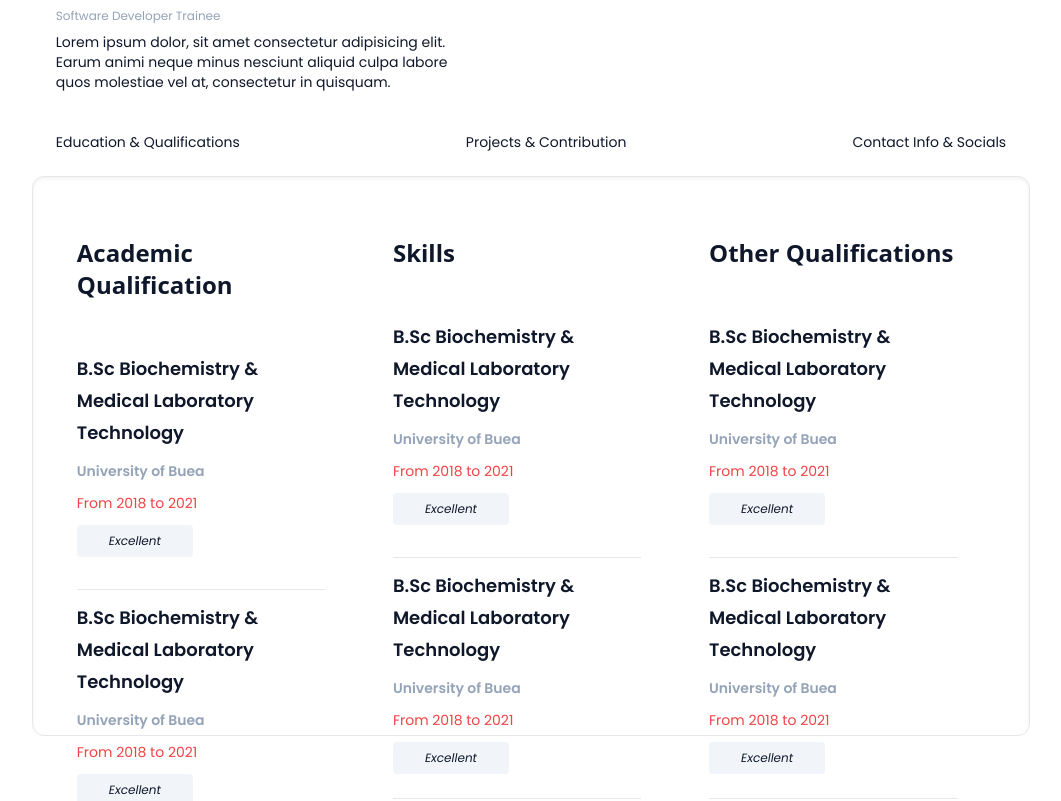
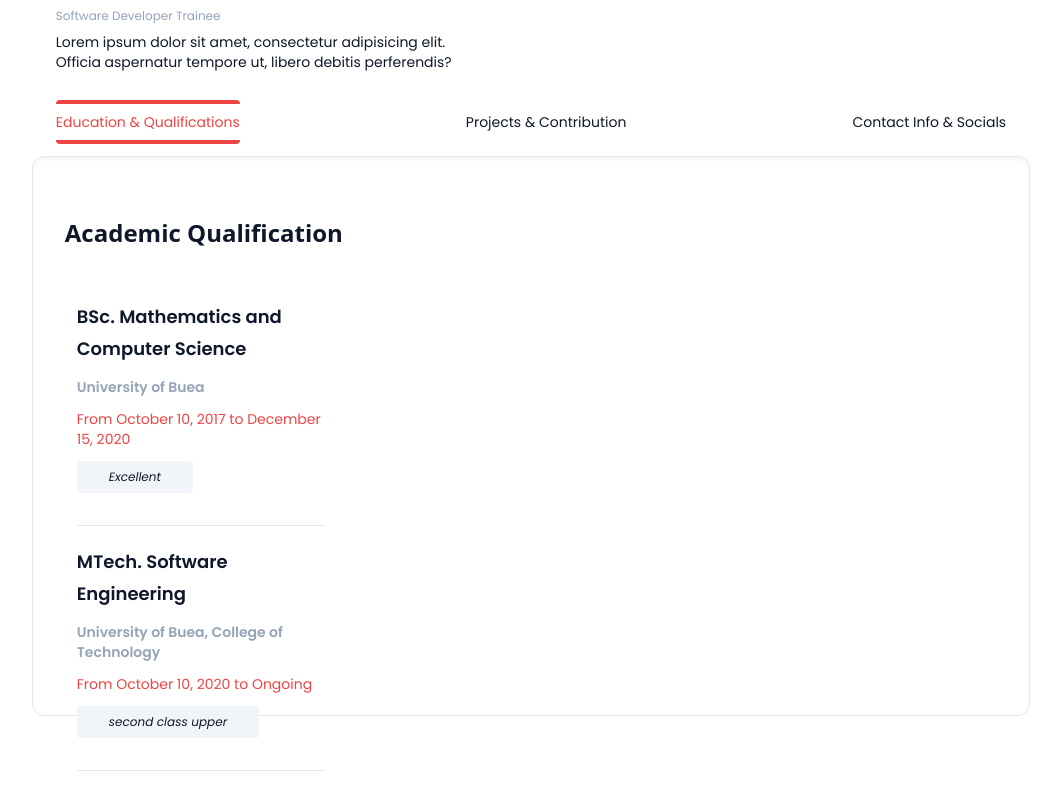
Before and after one commit to mbianou-bradon/iknite-portforlio-management-system, a React (Create React App) app: page /members/1 in a window 1280 px wide. Shown: the part 344-1145 px from the top of the page, without its empty margins (109-1170 px from the left). Built offline with nearby package versions, Linux system fonts and the light colour scheme.

Commit message:
Fixed routine and subrouting

```diff
--- a/src/App.tsx
+++ b/src/App.tsx
@@ -1,5 +1,4 @@
-import React from 'react';
-import { createBrowserRouter, Routes, Route, Outlet, RouterProvider } from 'react-router-dom';
+import { createBrowserRouter, Outlet, RouterProvider } from 'react-router-dom';
 import Home from './pages/Home';
 import Profile from './components/Profile';
 import Navbar from './components/Navbar';
@@ -38,7 +37,7 @@ const router = createBrowserRouter (
           children: [
             { path: '/members/:memberId', element: <Education />},
             { path: '/members/:memberId/contributions', element: <ProjectAndContribution />},
-            { path: '/members/:memberId /contact', element: <Contact />}
+            { path: '/members/:memberId/contact', element: <Contact />}
           ]
         },
 
--- a/src/components/Contact.tsx
+++ b/src/components/Contact.tsx
@@ -1,11 +1,34 @@
 import { MdEmail } from "react-icons/md"
 import {RiUserLocationFill} from "react-icons/ri"
 import {BsPhoneFill} from "react-icons/bs"
-import { FaFacebookF , FaTwitter, FaLinkedinIn } from "react-icons/fa"
-import { AiFillInstagram } from "react-icons/ai"
+import { FaFacebookF , FaTwitter, FaLinkedinIn, FaTiktok } from "react-icons/fa"
+import { AiFillGithub, AiFillInstagram } from "react-icons/ai"
+import { useParams } from "react-router-dom"
+import { members } from "../data2"
+import { ProfileType } from "../dataTypes"
 
 export default function Contact(){
 
+    const memberId = Number(useParams()['memberId']);
+
+    const person: ProfileType = members.filter(member =>member.id ===memberId)[0]
+
+    const contacts  = person.contacts
+    const emails = contacts?.emails
+    const phones = contacts?.phones
+    const addresses = contacts?.addresses
+
+    const social = person.mediaLinks
+    const facebook = social?.facebook
+    const linkedin = social?.linkedin
+    const twitter = social?.twitter
+    const github = social?.github
+    const instagram = social?.instagram
+    const tiktok = social?.tiktok
+
+
+
+    console.log(emails)
 
     return (
         <div className="grid grid-cols-1 md:grid-cols-2">
@@ -14,7 +37,20 @@ export default function Contact(){
                     <div className="text-3xl"><MdEmail/></div>
                     <div>
                         <h2>EMAIL ADDRESS</h2>
-                        <p>mbianoubradon@gmail.com</p>
+                            {emails &&
+                            <div>
+                            {
+                                emails.map((email, key) =>{
+                                    return (
+                                    <p key={key}>{email}</p>
+                                    )
+                                } )
+                            }
+                         </div>
+                        }
+
+
+
                     </div>
                 </div>
 
@@ -22,8 +58,17 @@ export default function Contact(){
                     <div className="text-3xl"><BsPhoneFill/></div>
                     <div>
                         <h2>PHONE NUMBER</h2>
-                        <p>+237 671 242 032</p>
-                        <p>+237 695 680 989</p>
+                        {phones &&
+                            <div>
+                            {
+                                phones.map((phone, key) =>{
+                                    return (
+                                    <p key={key}>{phone}</p>
+                                    )
+                                } )
+                            }
+                         </div>
+                        }
                     </div>
                 </div>
 
@@ -31,7 +76,17 @@ export default function Contact(){
                     <div className="text-3xl"><RiUserLocationFill/></div>
                     <div>
                         <h2>ADDRESS LINES</h2>
-                        <p>Miss Bright Street, Bomaka Buea</p>
+                        {addresses &&
+                            <div>
+                            {
+                                addresses.map((address, key) =>{
+                                    return (
+                                    <p key={key}>{address}</p>
+                                    )
+                                } )
+                            }
+                         </div>
+                        }
                     </div>
                 </div>
             </div>
@@ -40,22 +95,73 @@ export default function Contact(){
                 <h2 className="text-lg font-semibold">Social Media</h2>
                 <div className="text-xl lg:text-2xl flex items-center sm:justify-cente my-5  gap-5 [&>*]:w-fit [&>*]:cursor-pointer [&>*]:bg-violet-600 [&>*]:text-white [&>*:hover]:bg-white [&>*:hover]:text-violet-600 [&>*]:border [&>*]:border-violet-600 [&>*]:rounded-lg [&>*]:px-2 [&>*]:py-1">
                     {/* LinkedIn */}
+
+                    {
+                        social?.linkedin &&
                         <div>
+                            <a href={linkedin} target="_blank" rel="noopener noreferrer">
                             <FaLinkedinIn/>
+                            </a>
+
                         </div>
+                    }
+
+                    {/* Github */}
+
+                    {
+                        social?.github &&
+                        <div>
+                            <a href={github} target="_blank" rel="noopener noreferrer">
+                                <AiFillGithub/>
+                            </a>
+
+                        </div>
+                    }
+
+
 
                     {/* Facebook */}
+
+                    {
+                        social?.facebook &&
                         <div>
+                            <a href={facebook} target="_blank" rel="noopener noreferrer">
                             <FaFacebookF />
+                            </a>
+
                         </div>
+                    }
+
                     {/* Twitter */}
+                    {
+                        social?.twitter &&
                         <div>
+                            <a href={twitter} target="_blank" rel="noopener noreferrer">
                                 <FaTwitter />
+                            </a>
                         </div>
+                    }
                     {/* Instagram */}
+                    {
+                        social?.instagram &&
                         <div>
+                            <a href={instagram} target="_blank" rel="noopener noreferrer">
                                 <AiFillInstagram />
+                            </a>
                         </div>
+                    }
+
+                     {/* Tiktok */}
+                    {
+                        social?.tiktok &&
+                        <div>
+                            <a href={tiktok} target="_blank" rel="noopener noreferrer">
+                                <FaTiktok />
+                            </a>
+                        </div>
+                    }
+
+
                 </div>
 
                 <div className="rounded-lg mt-10 px-6 py-2 border border-violet-600 hover:text-white hover:bg-violet-800 active:scale-95 cursor-pointer w-fit "><h2>Message Me</h2></div>
--- a/src/components/Education.tsx
+++ b/src/components/Education.tsx
@@ -1,68 +1,41 @@
+import { useParams } from "react-router-dom";
+import { members } from "../data2";
+import { ProfileType } from "../dataTypes";
 
 
 
 export default function Education(){
 
+    const memberId = Number(useParams()['memberId']);
+    console.log("FROM EDUCATION: ",memberId)
+    const person: ProfileType = members.filter(member =>member.id ===memberId)[0]
+
+    const { education } = person
+
     return (
-        <div className="grid grid-cols-1 sm:grid-cols-2 md:grid-cols-3 gap-10 px-3">
         <div>
             <h2 className="mt-10 mb-4 sm:mb-8 font-bold text-xl sm:text-2xl font-sans">Academic Qualification</h2>
+            {
+                education?.map((degree, key) => {
+                    return (
+                        <div key={key} className="grid grid-cols-1 sm:grid-cols-2 md:grid-cols-3 gap-10 px-3">
+                            <div>
                                 <div className="w-[90%] [&>*]:border-b">
                                     <div className="w-full py-5">
-                        <h2 className="degree__name font-semibold text-lg leading-8">B.Sc Biochemistry & Medical Laboratory Technology</h2>
-                        <h4 className="institution text-sm text-slate-400 my-3 font-semibold">University of Buea</h4>
-                        <p className="year text-sm text-red-500">From 2018 to 2021</p>
-                        <div className="w-fit px-8 py-2 my-3 bg-slate-100 rounded italic text-xs"><h2>Excellent</h2></div>
+                                        <h2 className="degree__name font-semibold text-lg leading-8">{degree.degree}</h2>
+                                        <h4 className="institution text-sm text-slate-400 my-3 font-semibold">{degree.institution}</h4>
+                                        <p className="year text-sm text-red-500">From {degree.startDate} to {degree.endDate}</p>
+                                        <div className="w-fit px-8 py-2 my-3 bg-slate-100 rounded italic text-xs"><h2>{degree.remark}</h2></div>
                                     </div>
-                    <div className="w-full py-3">
-                        <h2 className="degree__name font-semibold text-lg leading-8">B.Sc Biochemistry & Medical Laboratory Technology</h2>
-                        <h4 className="institution text-sm text-slate-400 my-3 font-semibold">University of Buea</h4>
-                        <p className="year text-sm text-red-500">From 2018 to 2021</p>
-                        <div className="w-fit px-8 py-2 my-3 bg-slate-100 rounded italic text-xs"><h2>Excellent</h2></div>
                                 </div>
                             </div>
                         </div>
 
-            <div>
-               <h2 className="mt-10 mb-8 font-bold text-2xl font-sans">Skills</h2>
+                    )
+                }
+                )
+            }
 
-                <div className="w-[90%] [&>*]:border-b">
-                    <div className="w-full py-5">
-                        <h2 className="degree__name font-semibold text-lg leading-8">B.Sc Biochemistry & Medical Laboratory Technology</h2>
-                        <h4 className="institution text-sm text-slate-400 my-3 font-semibold">University of Buea</h4>
-                        <p className="year text-sm text-red-500">From 2018 to 2021</p>
-                        <div className="w-fit px-8 py-2 my-3 bg-slate-100 rounded italic text-xs"><h2>Excellent</h2></div>
-                    </div>
-
-                    <div className="w-full py-3">
-                        <h2 className="degree__name font-semibold text-lg leading-8">B.Sc Biochemistry & Medical Laboratory Technology</h2>
-                        <h4 className="institution text-sm text-slate-400 my-3 font-semibold">University of Buea</h4>
-                        <p className="year text-sm text-red-500">From 2018 to 2021</p>
-                        <div className="w-fit px-8 py-2 my-3 bg-slate-100 rounded italic text-xs"><h2>Excellent</h2></div>
-                    </div>
-                </div>
-            </div>
-
-
-            <div className="justify-self-center">
-                <h2 className="mt-10 mb-8 font-bold text-2xl font-sans">Other Qualifications</h2>
-
-                <div className="w-[90%] [&>*]:border-b">
-                    <div className="w-full py-5">
-                        <h2 className="degree__name font-semibold text-lg leading-8">B.Sc Biochemistry & Medical Laboratory Technology</h2>
-                        <h4 className="institution text-sm text-slate-400 my-3 font-semibold">University of Buea</h4>
-                        <p className="year text-sm text-red-500">From 2018 to 2021</p>
-                        <div className="w-fit px-8 py-2 my-3 bg-slate-100 rounded italic text-xs"><h2>Excellent</h2></div>
-                    </div>
-
-                    <div className="w-full py-3">
-                        <h2 className="degree__name font-semibold text-lg leading-8">B.Sc Biochemistry & Medical Laboratory Technology</h2>
-                        <h4 className="institution text-sm text-slate-400 my-3 font-semibold">University of Buea</h4>
-                        <p className="year text-sm text-red-500">From 2018 to 2021</p>
-                        <div className="w-fit px-8 py-2 my-3 bg-slate-100 rounded italic text-xs"><h2>Excellent</h2></div>
-                    </div>
-                </div>
-            </div>
         </div>
     )
 }
--- a/src/components/Profile.tsx
+++ b/src/components/Profile.tsx
@@ -1,22 +1,32 @@
-import {MdSummarize} from "react-icons/md"
-import { NavLink, Outlet } from "react-router-dom"
-import Contact from "./Contact"
-import Education from "./Education"
-import ProjectAndContribution from "./ProjectAndContribution"
+import {MdEmail, MdSummarize} from "react-icons/md"
+import {RiUserLocationFill} from "react-icons/ri"
+import {BsPhoneFill} from "react-icons/bs"
+import { FaFacebookF , FaTwitter, FaLinkedinIn } from "react-icons/fa"
+import { AiFillInstagram } from "react-icons/ai"
+import { NavLink, Outlet, useParams } from "react-router-dom"
+import { ProfileType } from "../dataTypes"
+import { members } from "../data2"
+
 
 export default function Profile(){
-     return(
+    const memberId = Number(useParams()['memberId']);
+
+    const person: ProfileType = members.filter(member =>member.id ===memberId)[0]
+    console.log("From profile:",person)
+
+    return(
         <div className="w-full xl:min-h-screen lg:mb-20">
                <div className="w-[95%] md:w-[80%] mx-auto">
                     <div className="py-4 rounded-lg bg-purple-60">
                          <div className="w-full h-[10rem] bg-red-500 rounded relative">
-                              <div className="w-40 h-40 bg-violet-800 rounded-full border border-violet-800 absolute left-[5%] -bottom-10"><img src="" alt="" /></div>
+                                <img src={person.coverImage} alt="" className="w-full h-full rounded aspect-video object-cover object-center"/>
+                              <div className="w-40 h-40 bg-violet-800 rounded-full border border-violet-800 absolute left-[5%] -bottom-10"><img src={person.profileImage} alt="" className="rounded-full object-center object-cover"/></div>
                          </div>
                          <div className="mt-14 px-6">
                               <div className="member_profile">
-                                   <h2 className="member__name flex items-center text-3xl font-bold my-1">Mbianou Bradon<span className=""><MdSummarize /></span></h2>
-                                   <p className="member__position text-slate-400 text-xs mb-2">Software Developer Trainee</p>
-                                   <p className=" w-full md:w-[45%] text-xs sm:text-sm">Lorem ipsum dolor, sit amet consectetur adipisicing elit. Earum animi neque minus nesciunt aliquid culpa labore quos molestiae vel at, consectetur in quisquam.</p>
+                                   <h2 className="member__name flex items-center text-3xl font-bold my-1">{person.name}<span className="cursor-pointer"><MdSummarize /></span></h2>
+                                   <p className="member__position text-slate-400 text-xs mb-2">{person.dept} {person.level}</p>
+                                   <p className=" w-full md:w-[45%] text-xs sm:text-sm">{person.bio}</p>
                               </div>
 
                               <div>
@@ -28,9 +38,9 @@ export default function Profile(){
                     </div>
                     <div>
                          <ul className="px-6 my-4 flex items-center justify-between [&>*]:py-2 text-xs sm:text-sm">
-                              <li><NavLink to='/members/profile' className={({isActive}) => isActive? "border-y-4 border-red-500 rounded text-red-500 py-2" : "border-y-4 border-transparent text-slate-900"} end={true}>Education <span className="hidden md:inline">& Qualifications</span></NavLink></li>
-                              <li><NavLink to='/members/profile/contributions' className={({isActive}) => isActive? "border-y-4 border-red-500 rounded text-red-500 py-2" : "border-y-4 border-transparent text-slate-900"}>Projects <span className="hidden md:inline">& Contribution</span></NavLink></li>
-                              <li><NavLink to='/members/profile/contact' className={({isActive}) => isActive? "border-y-4 border-red-500 rounded text-red-500 py-2" : "border-y-4 border-transparent text-slate-900"}>Contact Info <span className="hidden md:inline">& Socials</span></NavLink></li>
+                              <li><NavLink to={"/members/"+ person.id} className={({isActive}) => isActive? "border-y-4 border-red-500 rounded text-red-500 py-2" : "border-y-4 border-transparent text-slate-900"} end={true}>Education <span className="hidden md:inline">& Qualifications</span></NavLink></li>
+                              <li><NavLink to={'/members/' + person.id + '/contributions'} className={({isActive}) => isActive? "border-y-4 border-red-500 rounded text-red-500 py-2" : "border-y-4 border-transparent text-slate-900"}>Projects <span className="hidden md:inline">& Contribution</span></NavLink></li>
+                              <li><NavLink to={'/members/' + person.id + '/contact'} className={({isActive}) => isActive? "border-y-4 border-red-500 rounded text-red-500 py-2" : "border-y-4 border-transparent text-slate-900"}>Contact Info <span className="hidden md:inline">& Socials</span></NavLink></li>
                          </ul>
 
                          <div className="h-[35rem] px-8 py-5 border rounded-xl shadow-inner">
--- a/src/data2.json
+++ b/src/data2.ts
@@ -1,5 +1,6 @@
-{
-    "members": [
+import { ProfileType } from "./dataTypes"
+
+export  const members:ProfileType[] = [
         {
             "id": 1,
             "name": "Kimboh Lovette",
@@ -512,7 +513,7 @@
             ]
         },
         {
-            "id":13,
+            "id":14,
             "name": "Olive Tonsi",
             "level": "Trainee",
             "dept": "Designer",
@@ -550,7 +551,7 @@
             ]
         },
         {
-            "id":14,
+            "id":15,
             "name": "Miriamlee Vagansee",
             "level": "Intern",
             "dept": "Designer",
@@ -588,7 +589,7 @@
             ]
         },
         {
-            "id":15,
+            "id":16,
             "name": "Bill Elton",
             "level": "Lead",
             "dept": "Designer",
@@ -626,7 +627,7 @@
             ]
         },
         {
-            "id":15,
+            "id":17,
             "name": "Amin Jafferson",
             "level": "Lead",
             "dept": "Designer",
@@ -664,7 +665,7 @@
             ]
         },
         {
-            "id":16,
+            "id":18,
             "name": "Bernard Bassah",
             "level": "Intern",
             "dept": "Designer",
@@ -701,8 +702,9 @@
                 }
             ]
         }
-    ],
-    "projects":[
+    ]
+
+    export const projects =[
         {
             "id": 1,
             "name": "Adobe Homepage Clone",
@@ -775,7 +777,6 @@
             ],
             "contributors": [1, 2, 4]
         }
-    ],
-    "aboutIknite": {},
-    "events":[]
-}
+    ]
+    // "aboutIknite": {},
+    // "events":[]
```
Also changed, not shown: src/components/DesignerCard.tsx (+9 -6 lines), src/components/DesignerHome.tsx (+9 -27 lines), src/components/EngineerCard.tsx (+6 -6 lines), src/components/EngineerHome.tsx (+40 -31 lines), src/dataTypes.ts (+17 -14 lines), src/pages/Members.tsx (+10 -8 lines). Lines whose indentation alone changed are shown as unchanged.
